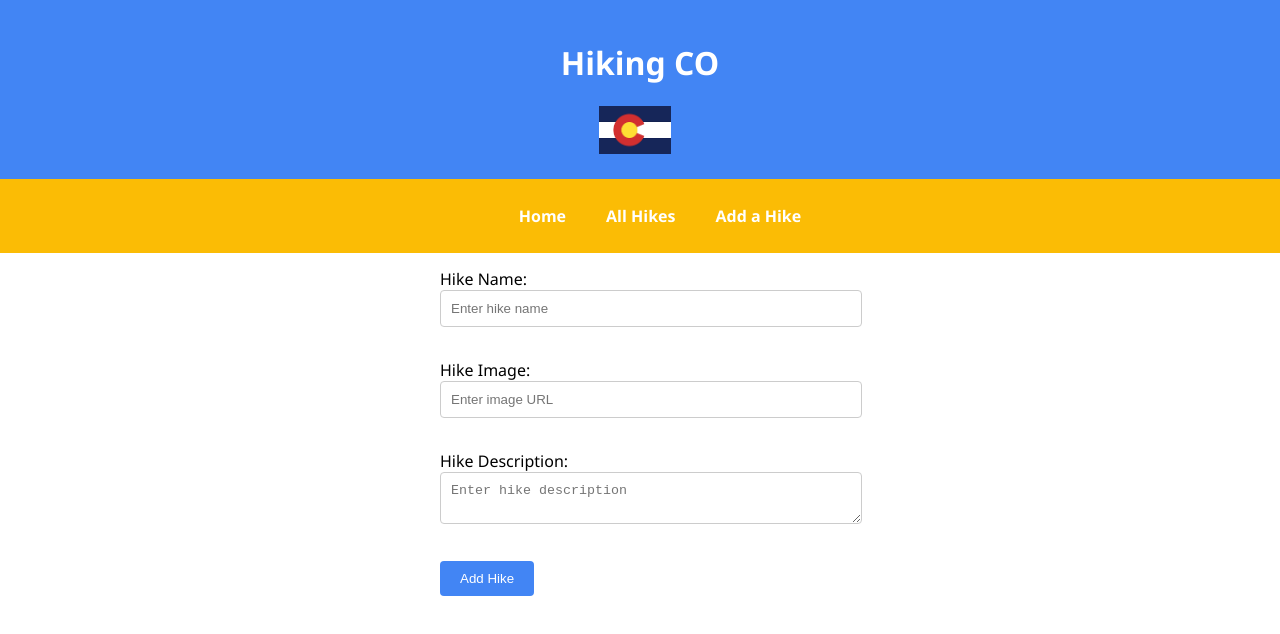
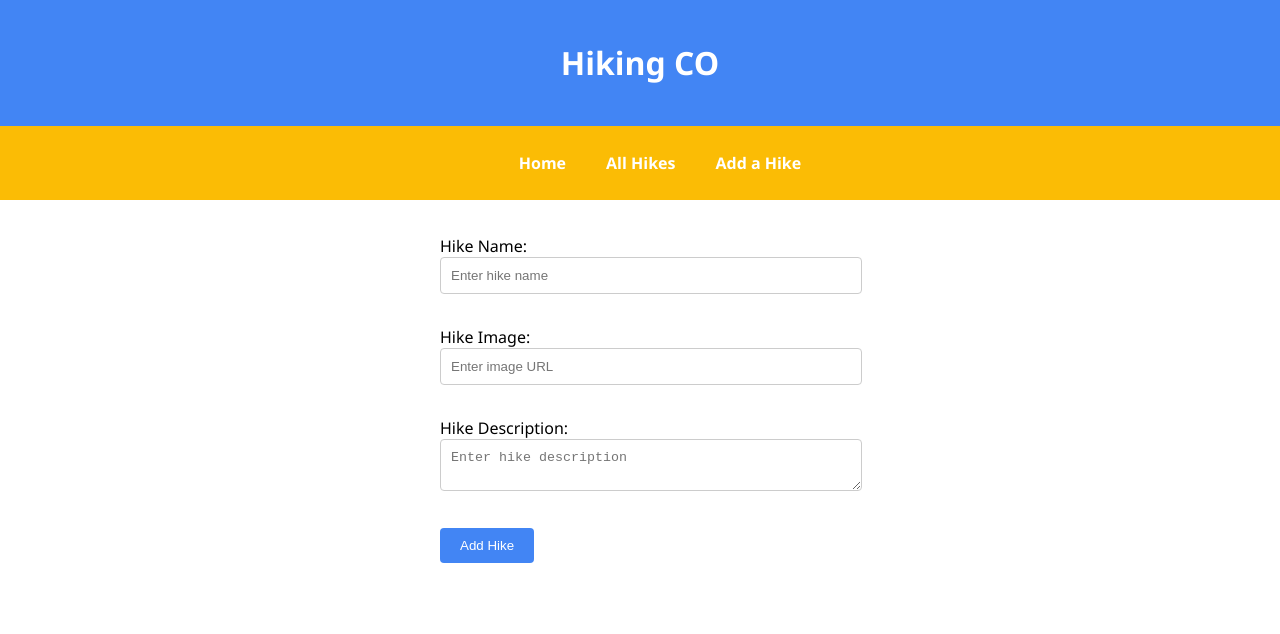
Before and after one commit to jaerisman/phase-2-project, a React (Create React App) app: page /add-a-hike in a window 1280 px wide. Shown: the top 634 px of the page. Built offline with nearby package versions, Linux system fonts and the light colour scheme.

Commit message:
update styling on All Hikes and Add a Hike pages

```diff
--- a/src/components/Header.js
+++ b/src/components/Header.js
@@ -2,9 +2,8 @@ import React from "react";
 
 function Header() {
     return(
-        <header>
+        <header className="header">
             <h1>Hiking CO</h1>
-            <img src="images/Colorado-Flag.jpg" alt="Colorado Flag" className="logo" />
         </header>
     );
 }
--- a/src/pages/AddAHike.js
+++ b/src/pages/AddAHike.js
@@ -4,13 +4,15 @@ import NavBar from "../components/NavBar";
 import HikeForm from '../components/HikeForm';
 
 function AddAHike(){
-    return (
-        <div>
-          <Header />
-          <NavBar />
-          <HikeForm />
-        </div>
-    );
+  return (
+    <>
+      <Header />
+      <NavBar />
+      <main>
+        <HikeForm />
+      </main>
+    </>
+  );
 };
 
 export default AddAHike;
--- a/src/pages/AllHikes.js
+++ b/src/pages/AllHikes.js
@@ -5,10 +5,8 @@ import HikesList from "../components/HikesList";
 function AllHikes(){
   return (
     <>
-      <header>
-        <Header />
-        <NavBar />
-      </header>
+      <Header />
+      <NavBar />
       <main>
         <HikesList />
       </main>
```
